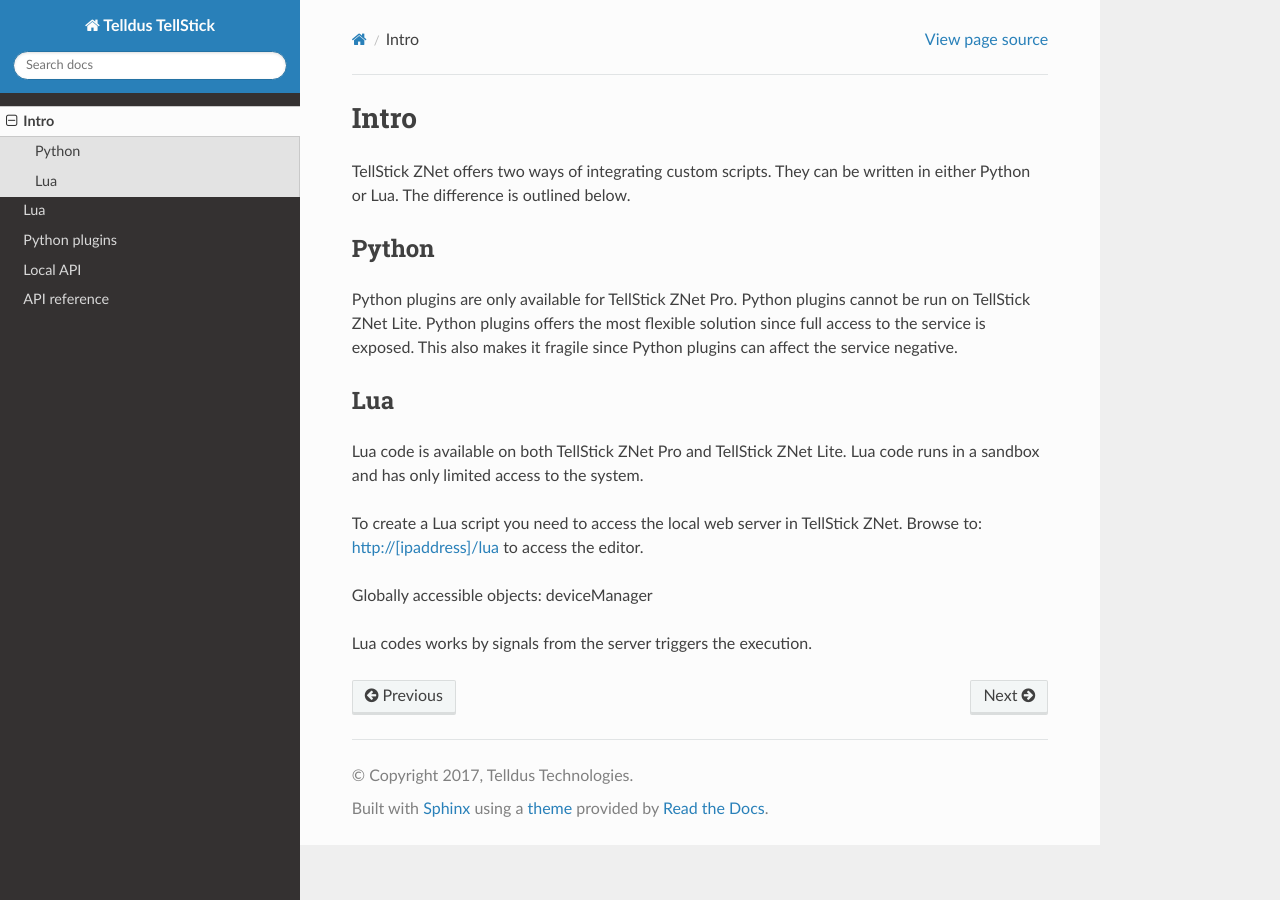
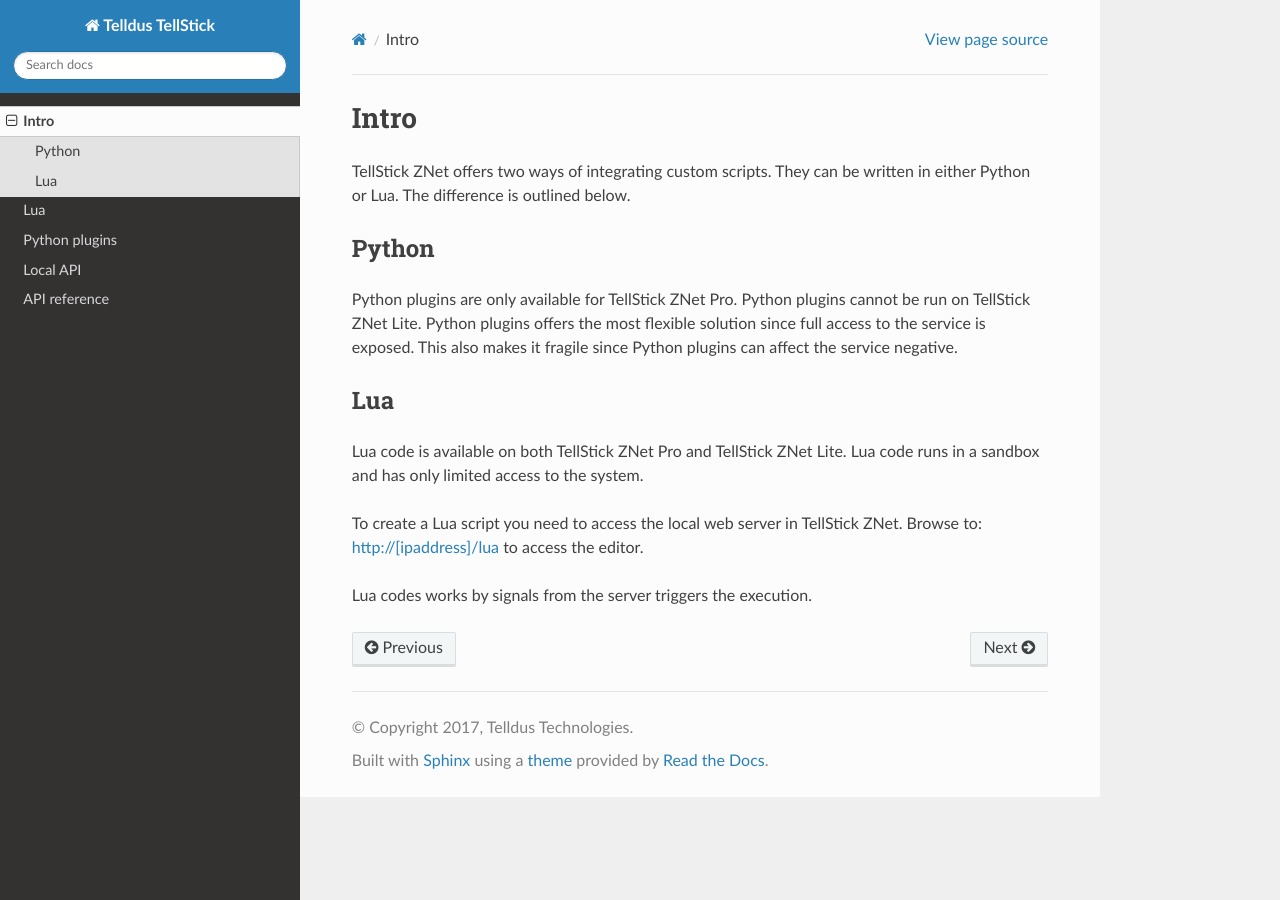
Before and after one commit to telldus/tellstick-server, a Sphinx documentation site: the page built from docs/intro.rst, in a window 1280 px wide. Built offline with Sphinx 7.4.7 and the Read the Docs theme 2.0.0, drawn with Linux system fonts in a browser that asks for light colours; the version number could not be read and is left out.

Commit message:
deviceManager is no longer global and must be retrieved using require()

```diff
--- a/docs/intro.rst
+++ b/docs/intro.rst
@@ -22,7 +22,4 @@
 To create a Lua script you need to access the local web server in TellStick ZNet.
 Browse to: http://[ipaddress]/lua to access the editor.
 
-Globally accessible objects:
-deviceManager
-
 Lua codes works by signals from the server triggers the execution.
```
